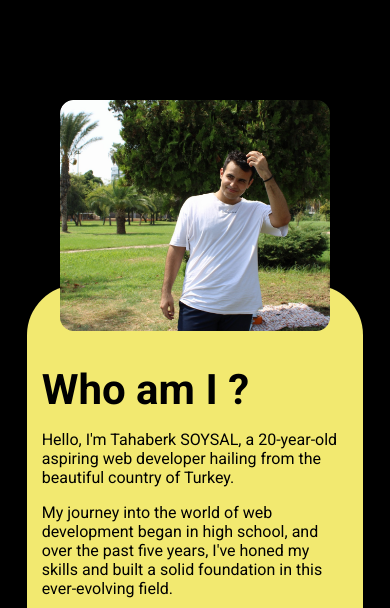
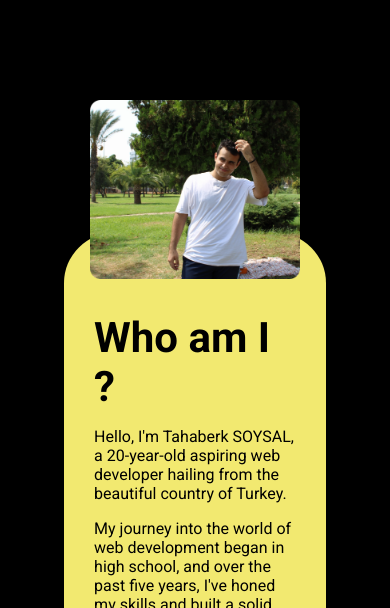
Before and after one commit to tbsoysal/portfolio-project, a plain HTML site: page index.html in a window 390 px wide. Shown: the part 3443-4051 px from the top of the page. Drawn offline with Linux system fonts and the light colour scheme.

Commit message:
update about me section

```diff
--- a/scss/_info.scss
+++ b/scss/_info.scss
@@ -1,6 +1,6 @@
 .about-section {
     margin-top: 100px;
-    width: 90%;
+    width: 70%;
     margin-inline: auto;
     display: flex;
     color: black;
@@ -8,8 +8,8 @@
 }
 
 .image-container {
+    z-index: 5;
     width: 800px;
-    z-index: 5;
     img {
         width: 100%;
     }
@@ -17,16 +17,12 @@
 
 .info-container {
     background-color: #F2E970;
-    padding-left: 50px;
-    padding-right: 10px;
     border-top-right-radius: 50px;
     border-bottom-right-radius: 50px;
     position: relative;
     left: -20px;
     z-index: 0;
-    padding-top: 30px;
-    padding-bottom: 30px;
-
+    padding: 30px 50px;
 
     h3 {
         margin: 0;
@@ -59,7 +55,7 @@
     .info-container {
         left: 0;
         top: -50px;
-        padding: 15px;
+        padding: 30px;
         padding-top: 80px;
         border-radius: 50px;
     }
```
Also changed, not shown: scss/main.css, 1 other file.
